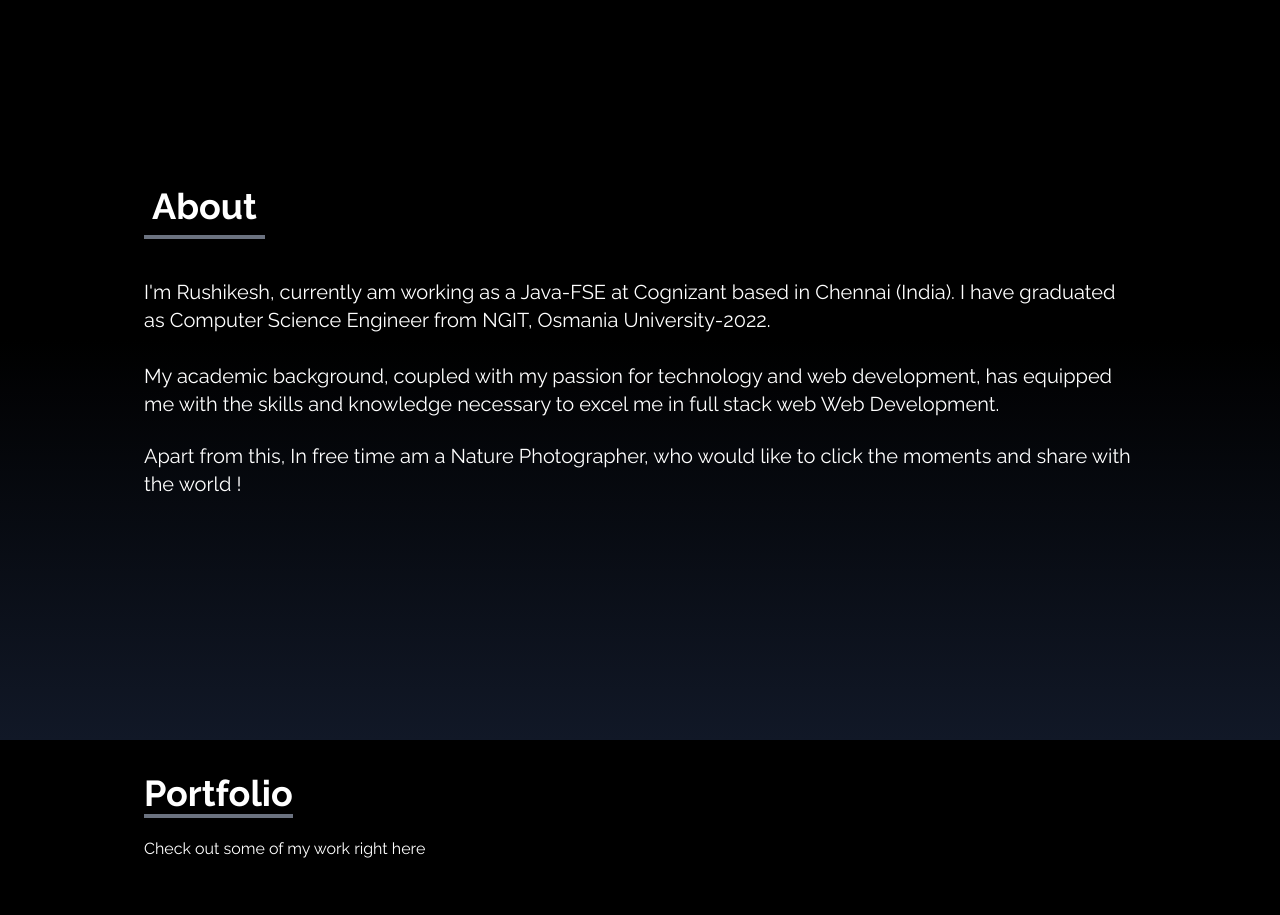
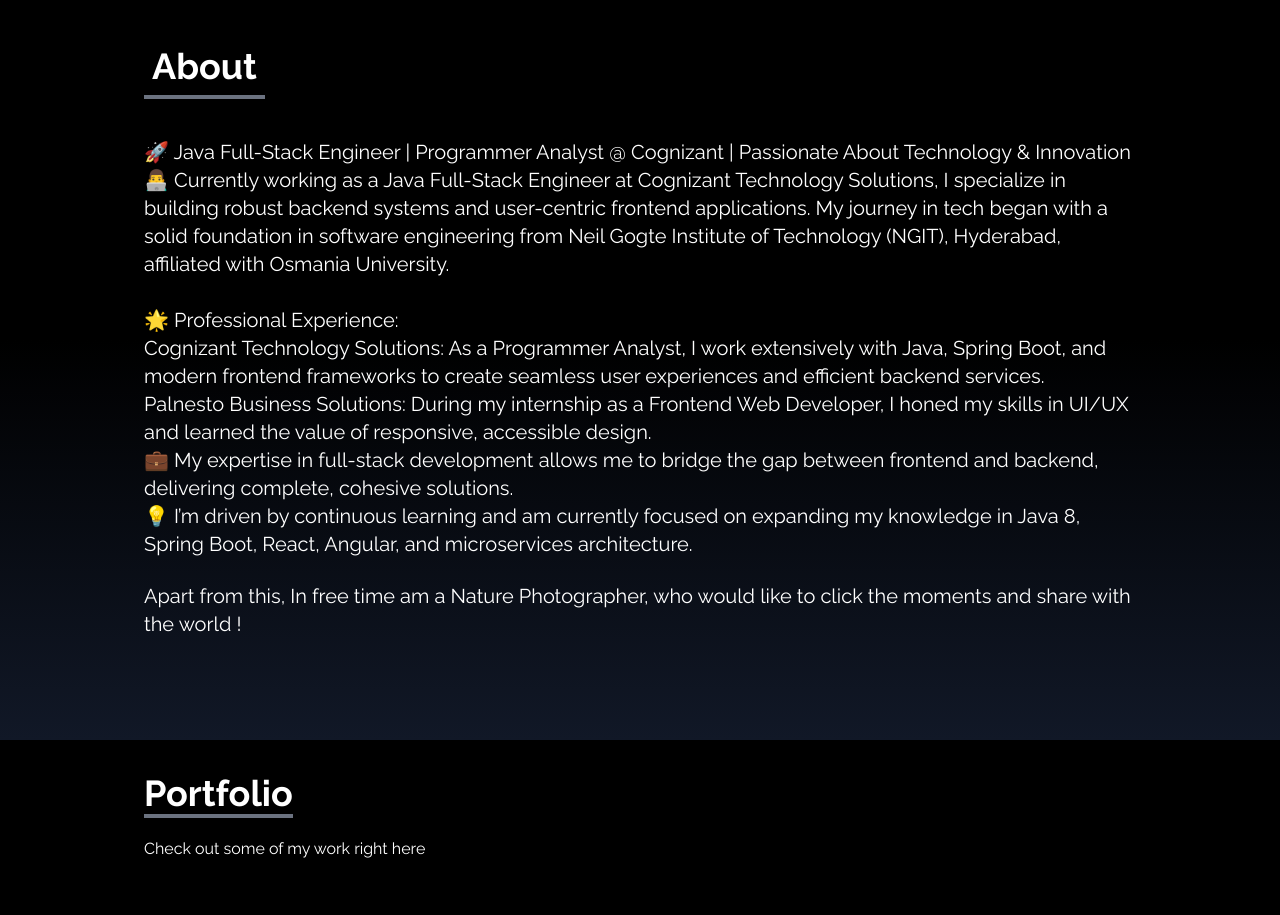
Before and after one commit to RushikeshPise/portfolioscrol, a React (Create React App) app: page / in a window 1280 px wide. Shown: the part 860-1775 px from the top of the page. Built offline with nearby package versions, Linux system fonts and the light colour scheme; the HTML template or start-up script is replaced by a standard one.

Commit message:
Update About.jsx
updates about section v1

```diff
--- a/src/components/About.jsx
+++ b/src/components/About.jsx
@@ -14,10 +14,19 @@
         </div>
 
         <p className="text-xl mt-12 ">
-        I'm  Rushikesh, currently am working as a Java-FSE at Cognizant based in Chennai (India).
-        I have graduated as Computer Science Engineer from NGIT, Osmania University-2022.<br /><br />
-        My academic background, coupled with my passion for technology and web development, has equipped me with
-        the skills and knowledge necessary to excel me in full stack web Web Development.
+       🚀 Java Full-Stack Engineer | Programmer Analyst @ Cognizant | Passionate About Technology & Innovation <br></br>
+
+<p>👨‍💻 Currently working as a Java Full-Stack Engineer at Cognizant Technology Solutions, I specialize in building robust backend systems and user-centric frontend applications. My journey in tech began with a solid foundation in software engineering from Neil Gogte Institute of Technology (NGIT), Hyderabad, affiliated with Osmania University.</p><br></br>
+
+🌟 Professional Experience:<br></br>
+
+<p>Cognizant Technology Solutions: As a Programmer Analyst, I work extensively with Java, Spring Boot, and modern frontend frameworks to create seamless user experiences and efficient backend services.<br></br>
+
+Palnesto Business Solutions: During my internship as a Frontend Web Developer, I honed my skills in UI/UX and learned the value of responsive, accessible design.<br></br>
+
+💼 My expertise in full-stack development allows me to bridge the gap between frontend and backend, delivering complete, cohesive solutions.<br></br>
+
+💡 I’m driven by continuous learning and am currently focused on expanding my knowledge in Java 8, Spring Boot, React, Angular, and microservices architecture.</p>
         </p>
 
         <br />
```
